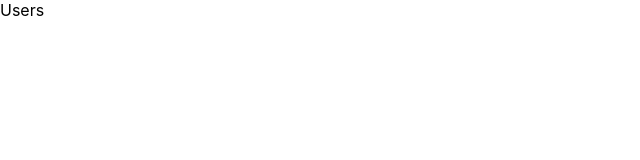
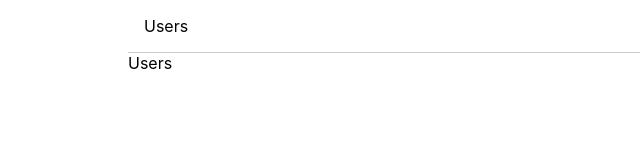
Before and after one commit to vadimsir/atlana-cc337, a React (Create React App) app: page /users in a window 1280 px wide. Shown: the top 160 px of the page, without its empty margins (0-640 px from the left). Built offline with nearby package versions, Linux system fonts and the light colour scheme.

Commit message:
feat: layout

```diff
--- /dev/null
+++ b/src/components/layout/Main/Header/index.module.scss
@@ -0,0 +1,16 @@
+.wrapper {
+  display: flex;
+  padding: 16px;
+
+  .navLink {
+    margin-right: 16px;
+    text-decoration: none;
+    color: #000000;
+    cursor: pointer;
+
+    &:hover {
+      color: red
+    }
+  }
+  border-bottom: 1px solid #cccccc;
+}
--- /dev/null
+++ b/src/components/layout/Main/Header/index.tsx
@@ -0,0 +1,19 @@
+import { NavLink } from 'react-router-dom';
+
+import { routes } from '../../../../routes';
+
+import styles from './index.module.scss';
+
+const Header = (): JSX.Element => (
+  <header className={styles.wrapper}>
+    <nav>
+      {routes.filter((route) => !route.hideInMenu).map((route) => (
+        <NavLink key={route.bind.path} to={route.bind.path || '/'} className={styles.navLink}>
+          {route.name}
+        </NavLink>
+      ))}
+    </nav>
+  </header>
+);
+
+export default Header;
--- /dev/null
+++ b/src/components/layout/Main/index.module.scss
@@ -0,0 +1,6 @@
+.wrapper {
+  margin: 0 auto;
+  max-width: 1024px;
+  min-height: 100vh;
+  padding: 0 42px;
+}
--- /dev/null
+++ b/src/components/layout/Main/index.tsx
@@ -0,0 +1,16 @@
+import Header from './Header';
+
+import styles from './index.module.scss';
+
+interface Main {
+  children: JSX.Element;
+}
+
+const Main = ({ children }: Main):JSX.Element => (
+  <div className={styles.wrapper}>
+    <Header />
+    {children}
+  </div>
+);
+
+export default Main;
--- a/src/pages/Users/View/index.tsx
+++ b/src/pages/Users/View/index.tsx
@@ -1,10 +1,13 @@
+import Main from '../../../components/layout/Main';
 import Content from '../../../components/pages/Users/View';
 
 const View = (): JSX.Element => {
   document.title = 'Atlana: Profile';
 
   return (
-    <Content />
+    <Main>
+      <Content />
+    </Main>
   );
 };
 
--- a/src/pages/Users/index.tsx
+++ b/src/pages/Users/index.tsx
@@ -1,10 +1,13 @@
+import Main from '../../components/layout/Main';
 import Content from '../../components/pages/Users';
 
 const Users = (): JSX.Element => {
   document.title = 'Atlana: Users';
 
   return (
-    <Content />
+    <Main>
+      <Content />
+    </Main>
   );
 };
 
--- a/src/routes/index.tsx
+++ b/src/routes/index.tsx
@@ -6,26 +6,33 @@ import UserView from '../pages/Users/View';
 
 export interface Route {
   bind: RouteProps;
+  name?: string;
+  hideInMenu: boolean;
 }
 
-const routes: Route[] = [
+export const routes: Route[] = [
   {
     bind: {
       path: '/users',
       element: <Users />,
     },
+    name: 'Users',
+    hideInMenu: false,
   },
   {
     bind: {
       element: <UserView />,
       path: '/users/:id',
     },
+    name: 'User View',
+    hideInMenu: true,
   },
   {
     bind: {
       path: '/*',
       element: <Users />,
     },
+    hideInMenu: true,
   },
 ];
 
```
